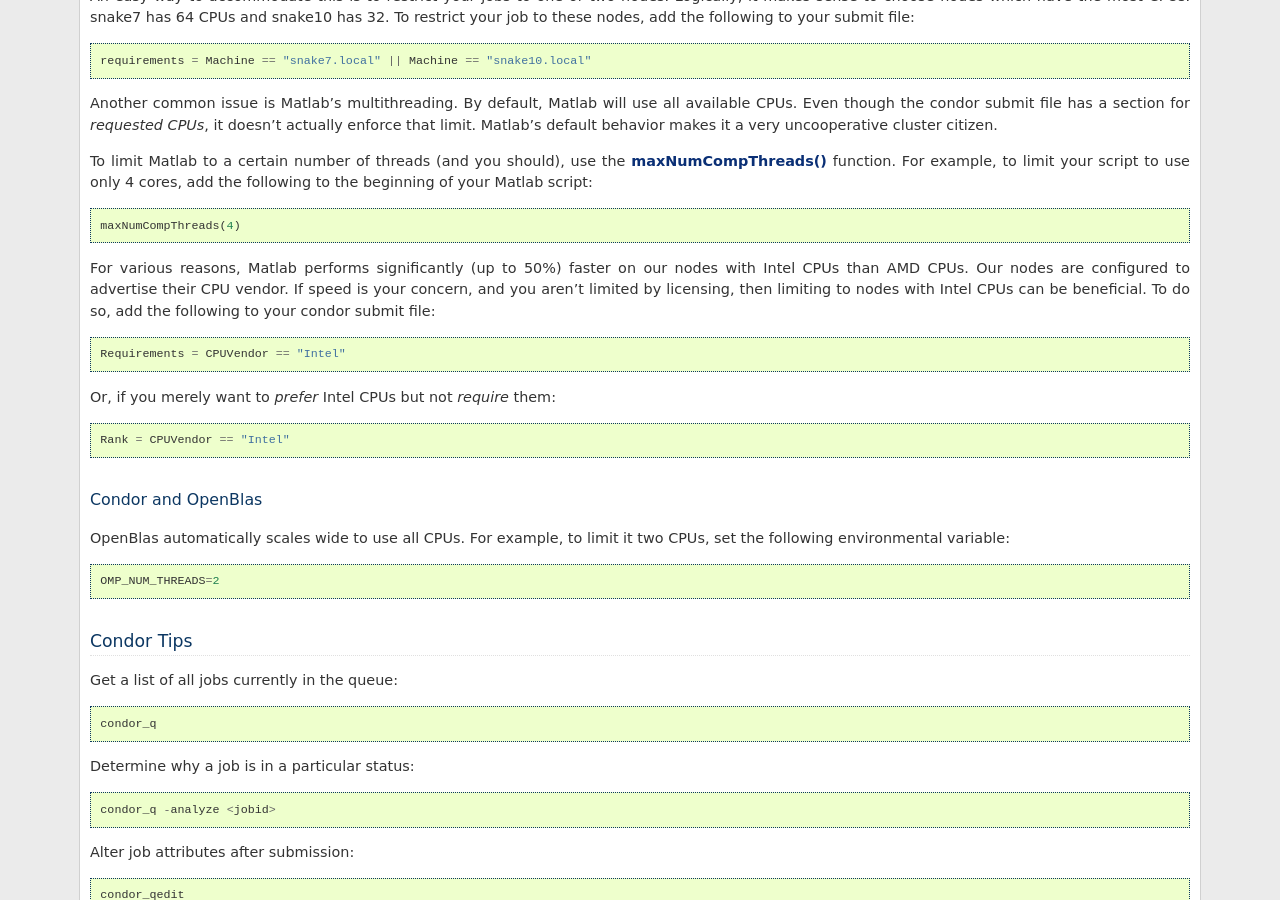
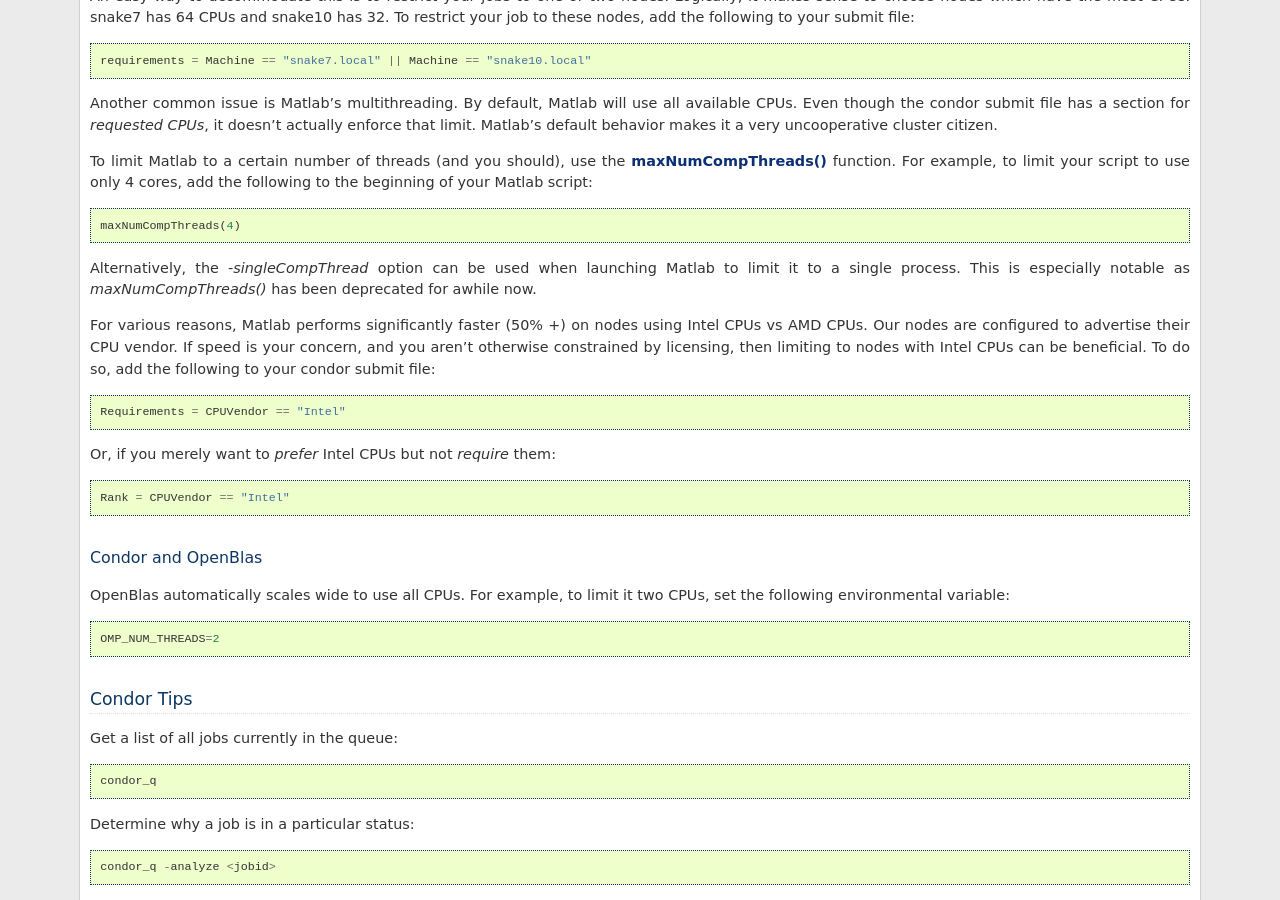
Before and after one commit to psychoinformatics-de/ipsy-docs, a Sphinx documentation site: the page built from source/userdoc/condor.rst, in a window 1280 px wide and 900 px high, scrolled down 3432 px. Built offline with Sphinx 7.4.7, drawn with Linux system fonts in a browser that asks for light colours; formulas are drawn with MathJax 3.

Commit message:
Update some condor/matlab notes

```diff
--- a/source/userdoc/condor.rst
+++ b/source/userdoc/condor.rst
@@ -244,10 +244,14 @@
 
 .. _maxNumCompThreads(): https://www.mathworks.com/help/matlab/ref/maxnumcompthreads.html
 
-For various reasons, Matlab performs significantly (up to 50%) faster on our
-nodes with Intel CPUs than AMD CPUs. Our nodes are configured to advertise their
-CPU vendor. If speed is your concern, and you aren't limited by licensing, then
-limiting to nodes with Intel CPUs can be beneficial. To do so, add the
+Alternatively, the `-singleCompThread` option can be used when launching Matlab
+to limit it to a single process. This is especially notable as
+`maxNumCompThreads()` has been deprecated for awhile now.
+
+For various reasons, Matlab performs significantly faster (50% +) on nodes using
+Intel CPUs vs AMD CPUs. Our nodes are configured to advertise their CPU vendor.
+If speed is your concern, and you aren't otherwise constrained by licensing,
+then limiting to nodes with Intel CPUs can be beneficial. To do so, add the
 following to your condor submit file::
 
     Requirements = CPUVendor == "Intel"
```
